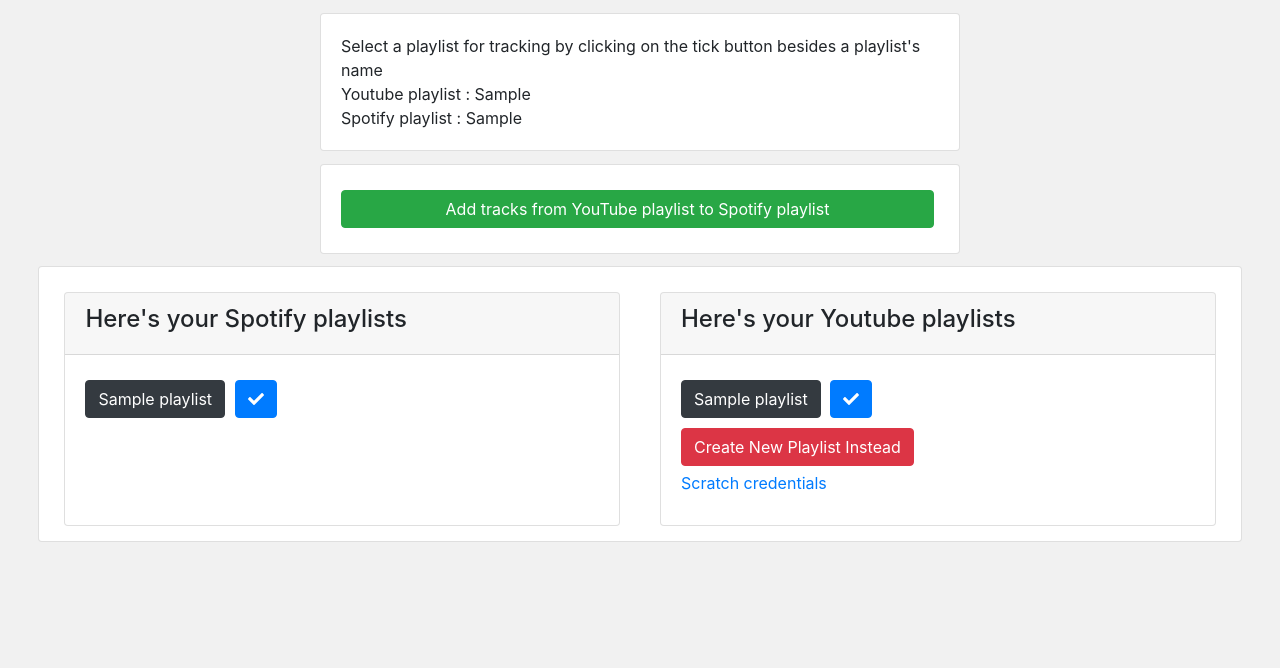
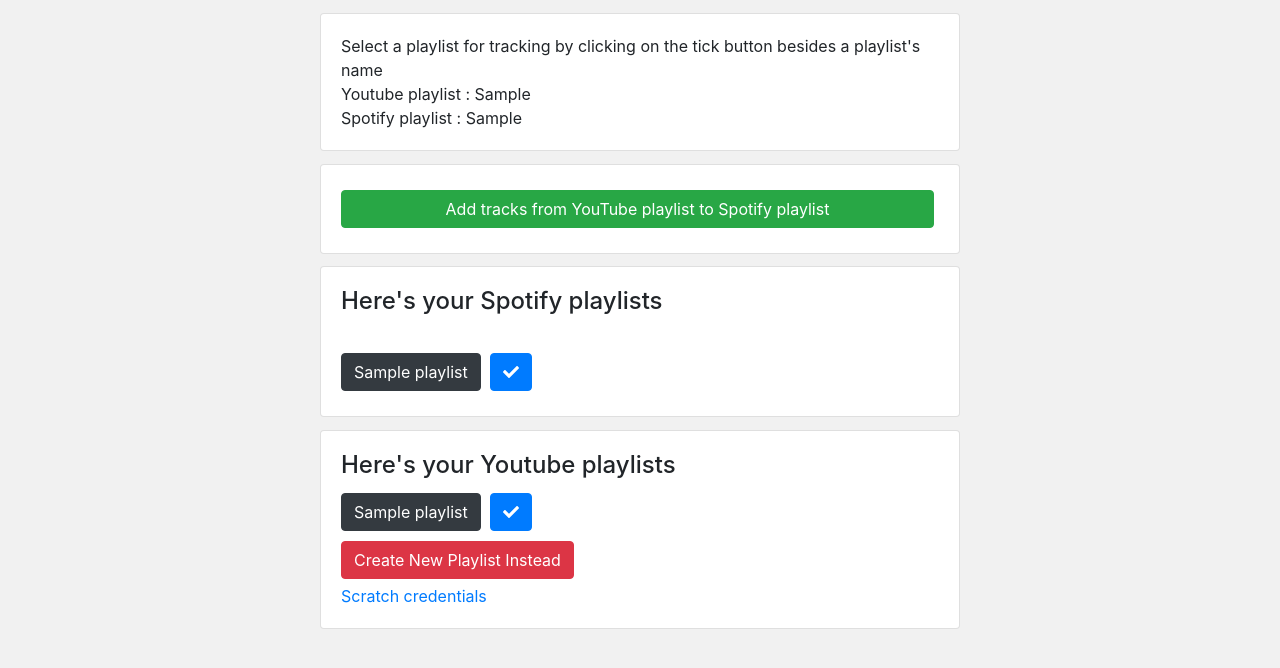
Before and after one commit to sahilKamble/youtube_spotify_automation, a Django app: template spot/templates/home.html in a window 1280 px wide. Shown: the part 56-724 px from the top of the page. Run offline with Django 3.2, Linux system fonts and the light colour scheme; a user stored in the database is signed in; tables that the repository leaves empty hold one stand-in row (values such as "Sample post"); the template is opened without the code that fills it: most values are stand-ins (such as "Sample title", 1, 10 or a date in 2020); some libraries are stand-ins or nearby versions.

Commit message:
Revert "lay yt and sp playlists horizontaly"
This reverts commit c4285eb12d72b568395dcec506286e607eaede3a.

```diff
--- a/spot/static/css/styles.css
+++ b/spot/static/css/styles.css
@@ -14,11 +14,3 @@ body {
 .btn {
     margin: 5px 5px 5px 0px;
 }
-
-.no-margin {
-    margin: 5px;
-}
-
-.playlist-margin {
-    margin: 1% 3%;
-}
--- a/spot/templates/home.html
+++ b/spot/templates/home.html
@@ -37,16 +37,11 @@
     </div>
 </div>
 {% endif %}
-<div class="card playlist-margin">
+
+{% if playlists %}
+<div class="card">
     <div class="card-body">
-        <div class="row">
-            {% if playlists %}
-            <div class="col-md">
-                <div class="card no-margin h-100">
-                    <div class="card-header">
-                        <h4>Here's your Spotify playlists</h4>
-                    </div>
-                    <div class="card-body">
+        <h4>Here's your Spotify playlists</h4><br>
         {% for key, playlist in playlists.items %}
         <div class="row">
             <div class="col">
@@ -64,15 +59,13 @@
         {% endfor %}
     </div>
 </div>
-            </div>
 {% endif %}
+
 {% if ytlists %}
-            <div class="col-md">
-                <div class="card no-margin h-100">
-                    <div  class="card-header">
+<div class="card">
+    <div class="card-body">
+
         <h4>Here's your Youtube playlists</h4>
-                    </div>
-                    <div class="card-body">
         {% for key, playlist in ytlists.items %}
         <div class="row">
             <div class="col">
@@ -86,16 +79,15 @@
                     </ul><br>
                 </div>
             {% endfor %}
-                            </div><br>
-                        </div>
+    <br>
     <a class="btn btn-danger" href="{% url 'create_playlist' %}">Create New Playlist Instead</a><br>
     <a href="{% url 'update' %}">Scratch credentials</a><br>
-                    </div>
-                    </div>
-                </div>
+
+{% endif %}
+{% else %}
+    <a href="{% url 'signup' %}">Signup</a><br>
+    <a href="{% url 'login' %}">Login</a><br>
 {% endif %}
   </div>
 </div>
-</div>
-{% endif %}
 {% endblock %}
```
Lines whose indentation alone changed are shown as unchanged.
